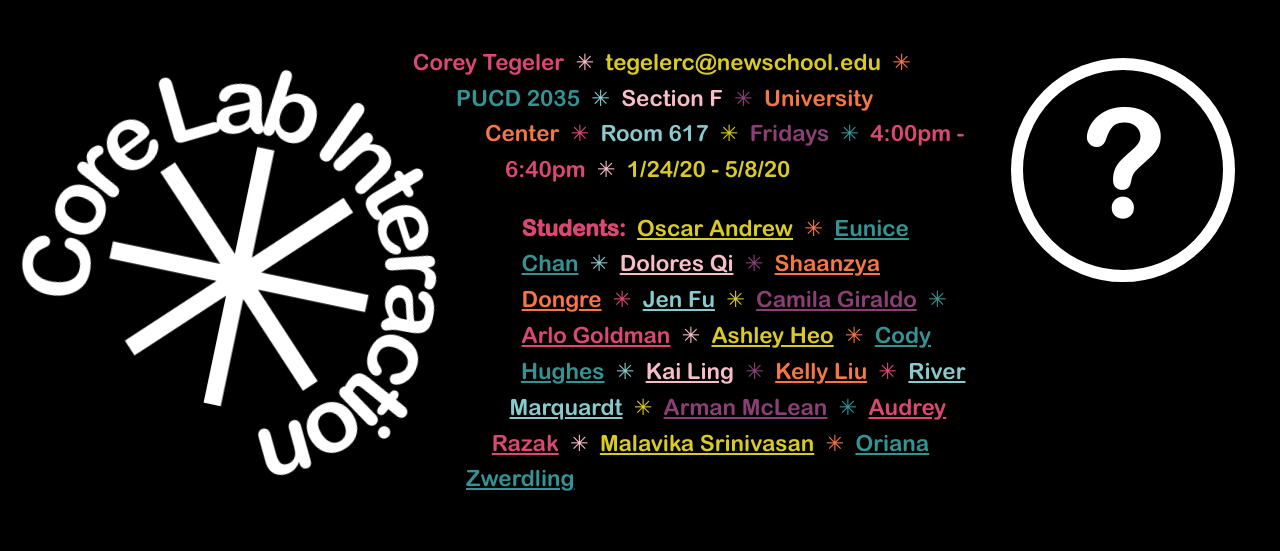
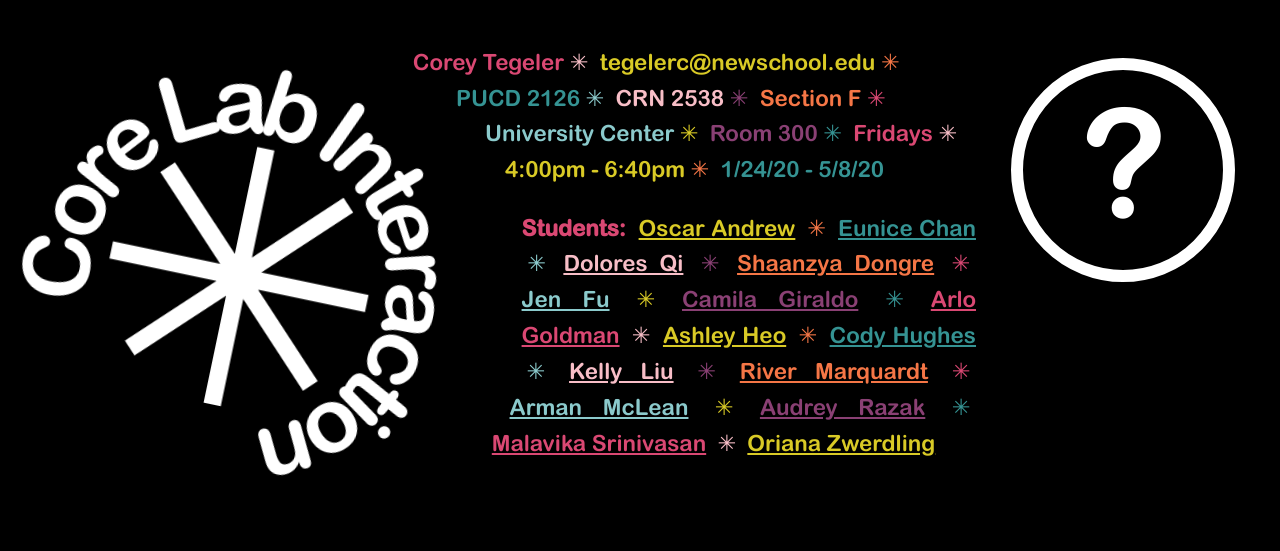
Before and after one commit to coreytegeler/cli20, a website: page 1.html in a window 1280 px wide. Shown: the top 551 px of the page. Drawn offline with Linux system fonts and the light colour scheme.

Commit message:
add student links

```diff
--- a/1.html
+++ b/1.html
@@ -16,32 +16,62 @@
 				<p>
 					<span class="alt decor">Corey Tegeler</span>
 					<span class="alt decor">tegelerc@newschool.edu</span>
-					<span class="alt decor">PUCD 2035</span>
-					<span class="alt decor clear">Section F</span>
+					<span class="alt decor">PUCD 2126</span>
+					<span class="alt decor">CRN 2538</span>
+					<span class="alt decor">Section F</span>
 					<span class="alt decor">University Center</span>
-					<span class="alt decor">Room 617</span>
+					<span class="alt decor">Room 300</span>
 					<span class="alt decor">Fridays</span>
 					<span class="alt decor">4:00pm - 6:40pm</span>
 					<span class="alt decor clear">1/24/20 - 5/8/20</span>
 				</p>
-				<p>
+				<p id="students">
 					<strong class="alt">Students:&nbsp;</strong>
-					<span class="alt decor"><a href="#">Oscar Andrew</a></span>
-					<span class="alt decor"><a href="#">Eunice Chan</a></span>
-					<span class="alt decor"><a href="#">Dolores Qi</a></span>
-					<span class="alt decor"><a href="#">Shaanzya Dongre</a></span>
-					<span class="alt decor"><a href="#">Jen Fu</a></span>
-					<span class="alt decor"><a href="#">Camila Giraldo</a></span>
-					<span class="alt decor"><a href="#">Arlo Goldman</a></span>
-					<span class="alt decor"><a href="#">Ashley Heo</a></span>
-					<span class="alt decor"><a href="#">Cody Hughes</a></span>
-					<span class="alt decor"><a href="#">Kai Ling</a></span>
-					<span class="alt decor"><a href="#">Kelly Liu</a></span>
-					<span class="alt decor"><a href="#">River Marquardt</a></span>
-					<span class="alt decor"><a href="#">Arman McLean</a></span>
-					<span class="alt decor"><a href="#">Audrey Razak</a></span>
-					<span class="alt decor"><a href="#">Malavika Srinivasan</a></span>
-					<span class="alt decor"><a href="#">Oriana Zwerdling</a></span>
+					<span class="alt decor">
+						<a href="http://b.parsons.edu/~andro601" target="_blank">Oscar Andrew</a>
+					</span>
+					<span class="alt decor">
+						<a href="http://b.parsons.edu/~chane406" target="_blank">Eunice Chan</a>
+					</span>
+					<span class="alt decor">
+						<a href="http://b.parsons.edu/~qih231" target="_blank">Dolores Qi</a>
+					</span>
+					<span class="alt decor">
+						<a href="http://b.parsons.edu/~dongs574" target="_blank">Shaanzya Dongre</a>
+					</span>
+					<span class="alt decor">
+						<a href="http://b.parsons.edu/~fuj346" target="_blank">Jen Fu</a>
+					</span>
+					<span class="alt decor">
+						<a href="http://b.parsons.edu/~girac664" target="_blank">Camila Giraldo</a>
+					</span>
+					<span class="alt decor">
+						<a href="http://b.parsons.edu/~golda552" target="_blank">Arlo Goldman</a>
+					</span>
+					<span class="alt decor">
+						<a href="http://b.parsons.edu/~heos110" target="_blank">Ashley Heo</a>
+					</span>
+					<span class="alt decor">
+						<a href="http://b.parsons.edu/~hughd890" target="_blank">Cody Hughes</a>
+					</span>
+					<span class="alt decor">
+						<a href="http://b.parsons.edu/~liuk128" target="_blank">Kelly Liu</a>
+					</span>
+					<span class="alt decor">
+						<a href="http://b.parsons.edu/~marqr243" target="_blank">River Marquardt</a>
+					</span>
+					<span class="alt decor">
+						<a href="http://b.parsons.edu/~mclea154" target="_blank">Arman McLean</a>
+					</span>
+					<span class="alt decor">
+						<a href="http://b.parsons.edu/~razaa856" target="_blank">Audrey Razak</a>
+					</span>
+					<span class="alt decor">
+						<a href="http://b.parsons.edu/~srinm007" target="_blank">Malavika Srinivasan</a>
+					</span>
+					<span class="alt decor">
+						<a href="http://b.parsons.edu/~zwero776" target="_blank">Oriana Zwerdling</a>
+					</span>
 				</p>
 			</div>
 		</div>
@@ -79,15 +109,15 @@
 		<div class="cell wide title">
 			<div class="inner">
 				<h2>Week #1</h2>
-				<div class="">
-					<a href="" target="_blank">Presentation</a>
+				<div>
+					<a href="https://docs.google.com/presentation/d/1KSqbsezD7hGw__Jhrp_hls4Au1a3DpU6P4ytY7RSzMo/edit?usp=sharing" target="_blank">Presentation</a>
 				</div>
 			</div>
 		</div>
 		<div class="cell wider">
 			<div class="inner">
 				<strong class="alt">Assignment:</strong>
-				<div class="alt bullet">Keep working on your class site. Show me what you’re all about!</div>
+				<div class="alt bullet">Keep working on your class site by adding CSS. Show me what you’re all about!</div>
 				<strong class="alt">Reading:</strong>
 				<div class=" bullet alt">
 					<strong>
--- a/src/style.scss
+++ b/src/style.scss
@@ -152,10 +152,13 @@
 		float: left;
 	}
 }
+#students {
+	text-align: justify;
+}
 .decor {
 	&:not(:last-child)::after {
 		content: "✳";
-		margin: 0 .25em 0 .5em;
+		margin: 0 .25em;
 		text-decoration: none;
 	}
 	a {
```
Also changed, not shown: header.html (+50 -20 lines), help.html (+50 -20 lines), index.html (+50 -20 lines), src/1.html (+3 -3 lines), src/header.html (+50 -20 lines), style.css.
